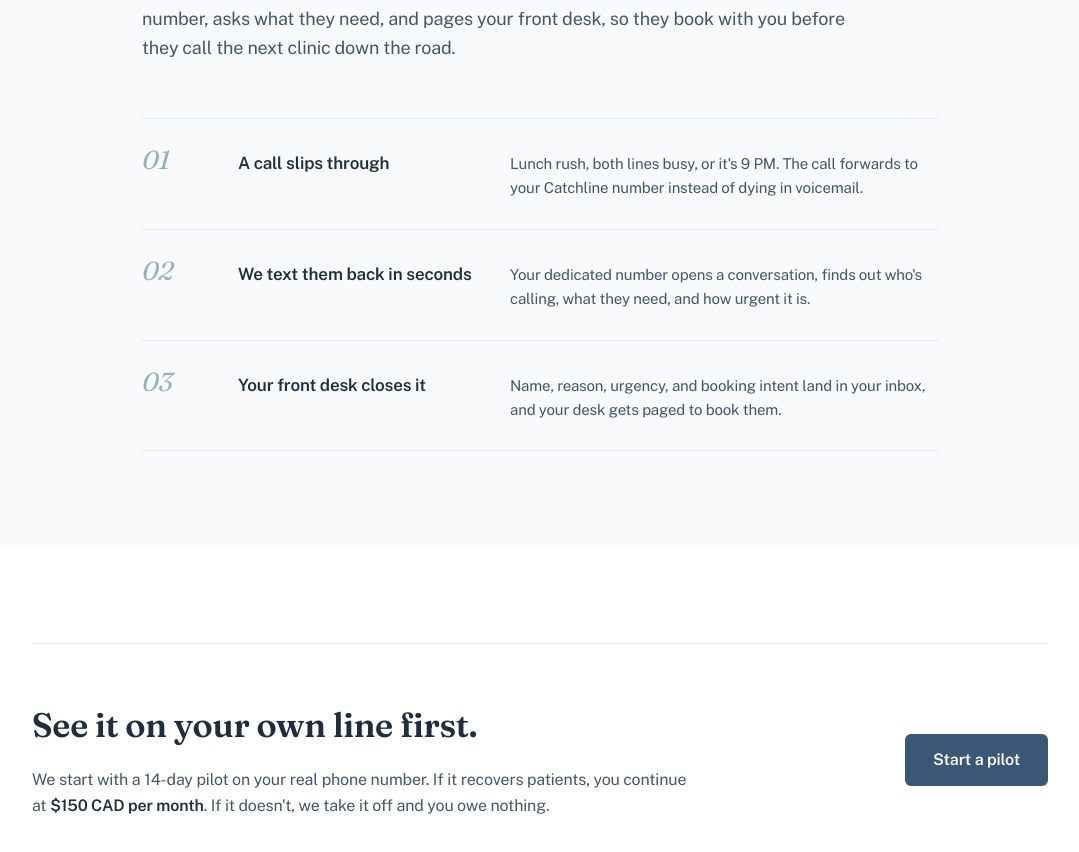
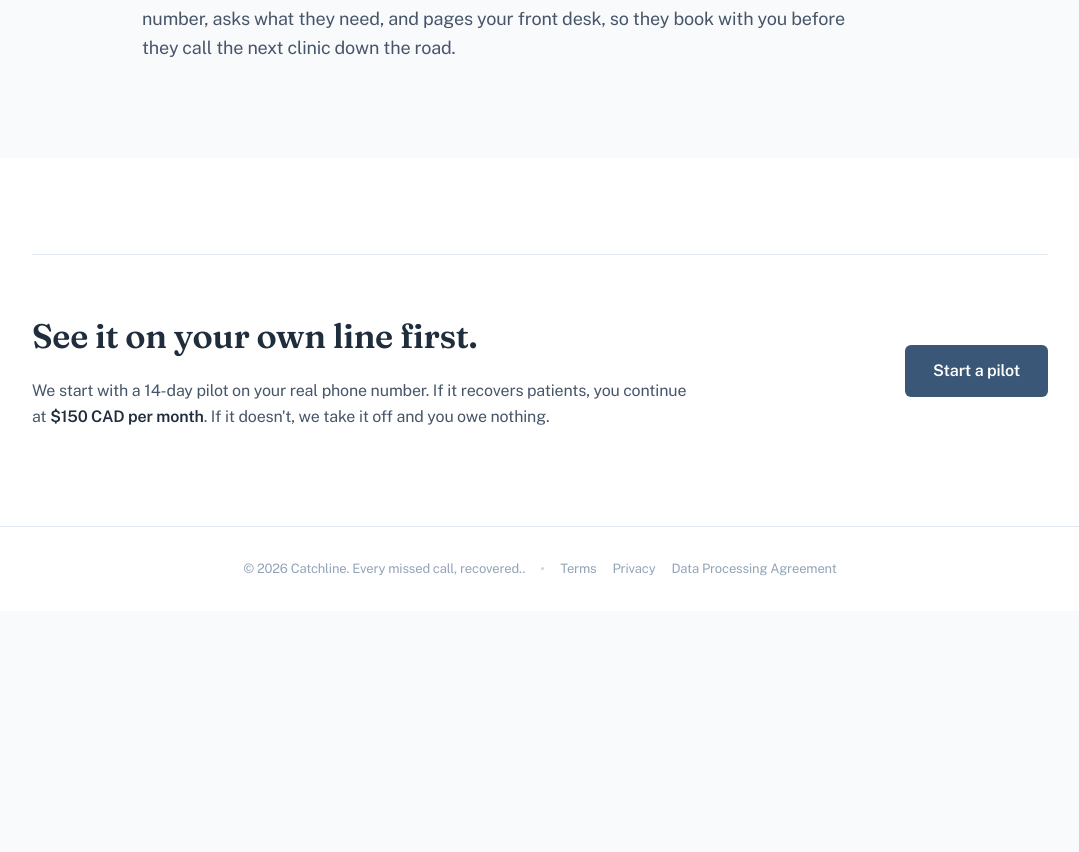
Before and after one commit to AnduWii/Dental-business, a Next.js app: page / in a window 1280 px wide. Shown: the part 1087-1939 px from the top of the page, without its empty margins (100-1179 px from the left). After the commit the page ends 1698 px from the top, so only its background shows below. Built offline with nearby package versions, Linux system fonts and the light colour scheme; no server answers.

Commit message:
Remove the numbered three-step flow; keep the single statement
The numbered rows still read as a three-fold pattern. The How-it-works section
is back to the eyebrow, the serif statement, and one paragraph. The hero demo
card carries the step-by-step story instead.

```diff
--- a/src/app/page.tsx
+++ b/src/app/page.tsx
@@ -199,33 +199,6 @@ export default function LandingPage() {
               they call the next clinic down the road.
             </p>
           </Reveal>
-
-          <div className="mt-14 border-t border-slate-200">
-            {[
-              {
-                title: "A call slips through",
-                body: "Lunch rush, both lines busy, or it's 9 PM. The call forwards to your Catchline number instead of dying in voicemail.",
-              },
-              {
-                title: "We text them back in seconds",
-                body: "Your dedicated number opens a conversation, finds out who's calling, what they need, and how urgent it is.",
-              },
-              {
-                title: "Your front desk closes it",
-                body: "Name, reason, urgency, and booking intent land in your inbox, and your desk gets paged to book them.",
-              },
-            ].map((s, i) => (
-              <Reveal key={s.title} delay={i * 120}>
-                <div className="grid items-baseline gap-2 border-b border-slate-200 py-7 sm:grid-cols-[64px_240px_1fr] sm:gap-8">
-                  <span className="font-display text-[26px] italic leading-none text-brand-300">
-                    0{i + 1}
-                  </span>
-                  <h3 className="text-[17px] font-semibold text-brand-900">{s.title}</h3>
-                  <p className="text-[15px] leading-relaxed text-slate-600">{s.body}</p>
-                </div>
-              </Reveal>
-            ))}
-          </div>
         </div>
       </section>
 
```
